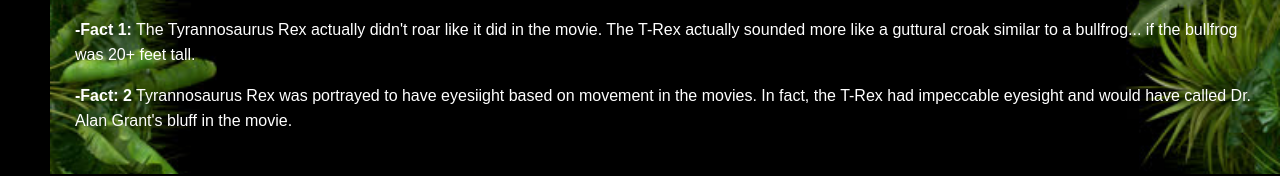
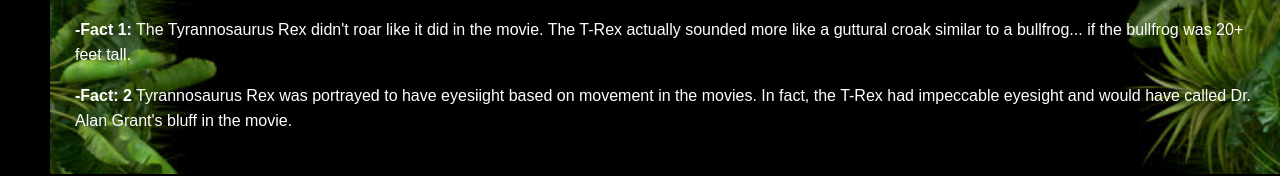
Before and after one commit to Gaparrillo/SE111, a plain HTML site: page Week4/index.html in a window 1280 px wide. Shown: the part 1870-2046 px from the top of the page. Drawn offline with Linux system fonts and the light colour scheme.

Commit message:
Update index.html

```diff
--- a/Week4/index.html
+++ b/Week4/index.html
@@ -63,7 +63,7 @@
 
             </div>
 
-            <p><strong>-Fact 1:</strong> The Tyrannosaurus Rex actually didn't roar like it did in the movie. The T-Rex actually sounded more like a guttural croak similar to a bullfrog... if the bullfrog was 20+ feet tall.</p>
+            <p><strong>-Fact 1:</strong> The Tyrannosaurus Rex didn't roar like it did in the movie. The T-Rex actually sounded more like a guttural croak similar to a bullfrog... if the bullfrog was 20+ feet tall.</p>
 
             <p><strong>-Fact: 2</strong> Tyrannosaurus Rex was portrayed to have eyesiight based on movement in the movies. In fact, the T-Rex had impeccable eyesight and would have called Dr. Alan Grant's bluff in the movie.</p>
           </div>
```
